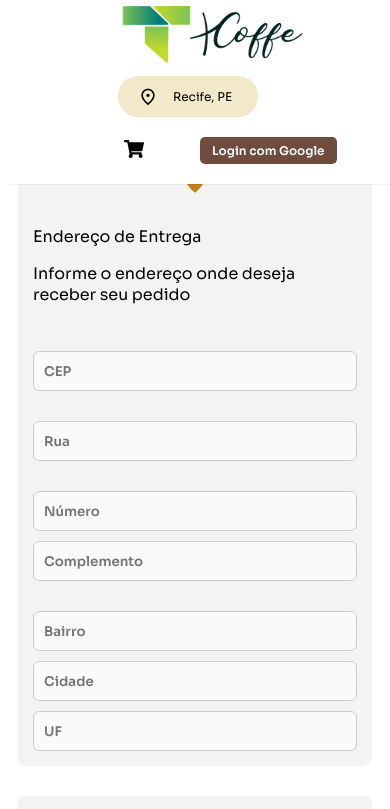
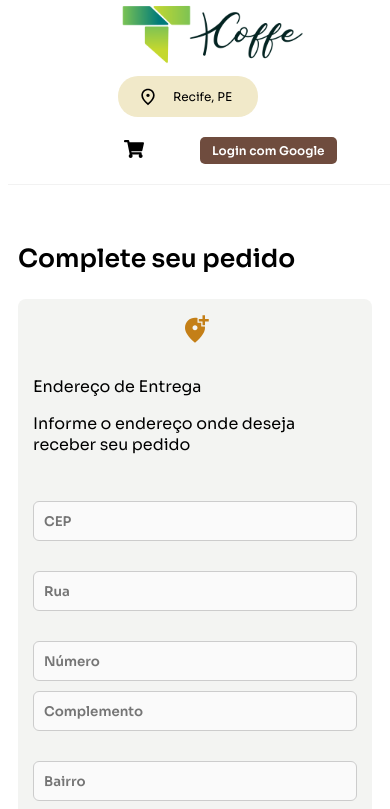
Before and after one commit to arllekws/t-coffee, a React (Vite) app: page /Carrinho in a window 390 px wide. Shown: the top 809 px of the page. Built offline with nearby package versions, Linux system fonts and the light colour scheme; no server answers.

Commit message:
fix: adjust padding-top for responsive design in Cart component

```diff
--- a/src/pages/Cart/styles.module.css
+++ b/src/pages/Cart/styles.module.css
@@ -43,11 +43,7 @@
     gap: 30px;
     align-items: center;
     padding: 10px;
-<<<<<<< HEAD
-    padding-top: 140px;
-=======
     padding-top: 160px;
->>>>>>> main
   }
 
   .leftSide
```
